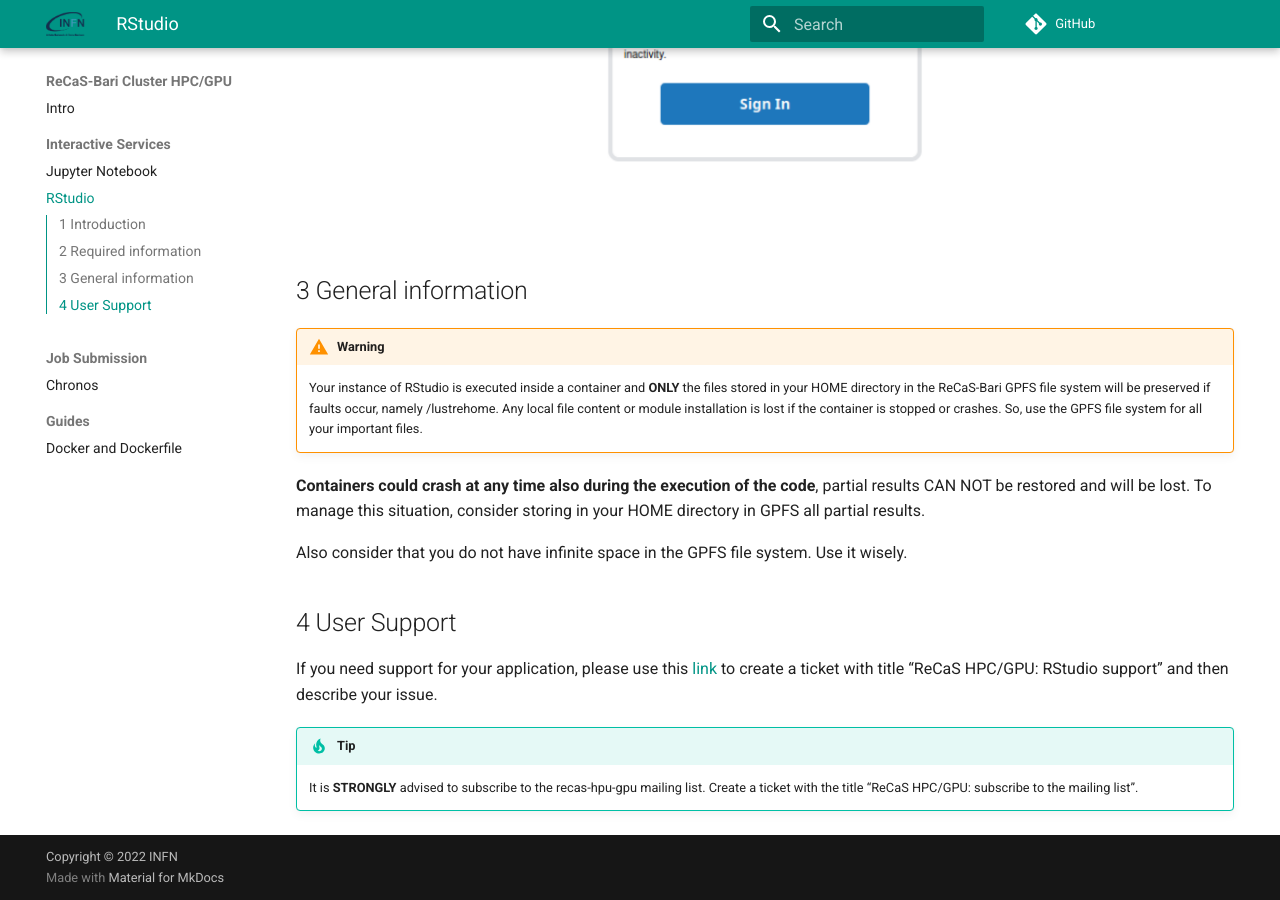
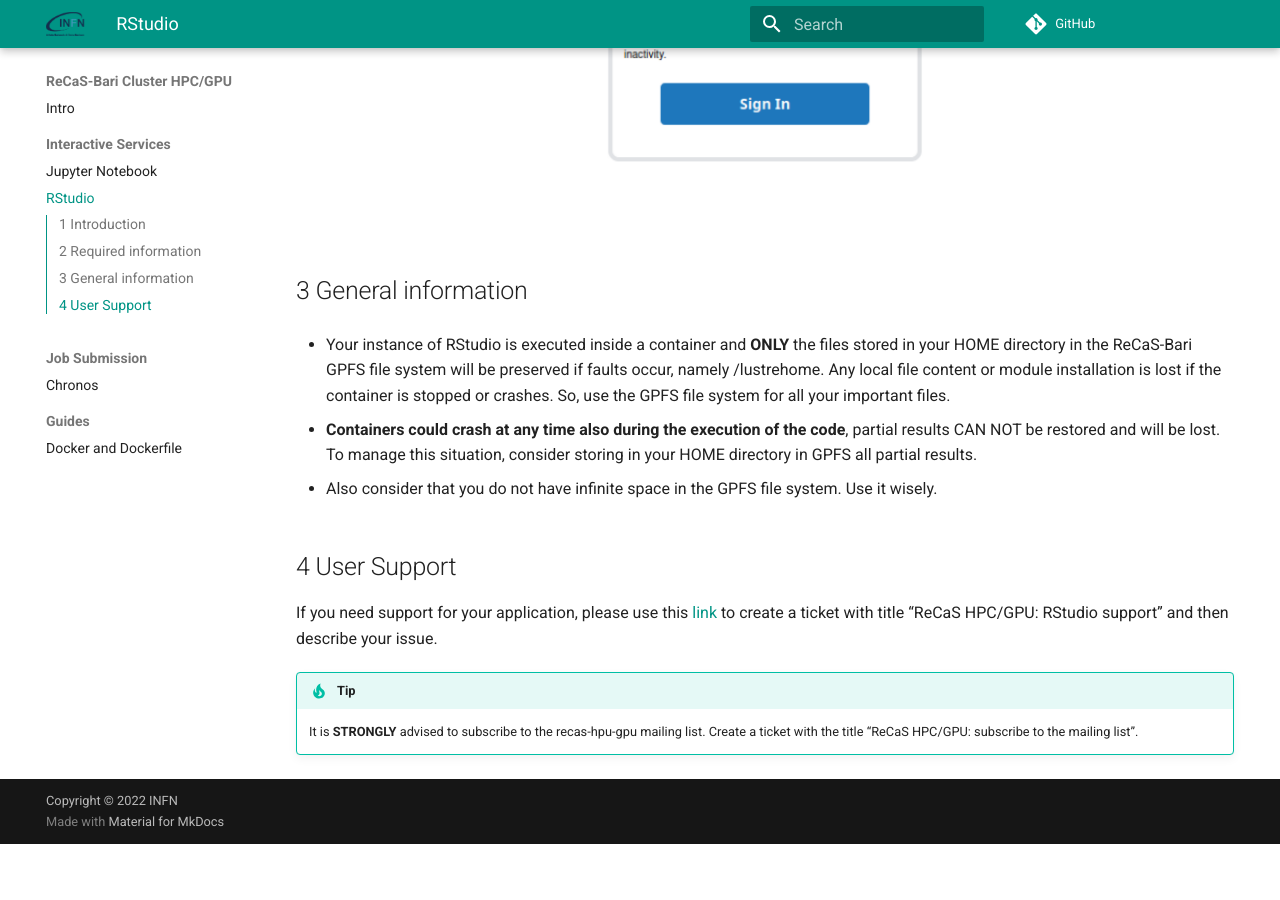
Before and after one commit to jvino/cluster-hpc-gpu-guides, an MkDocs documentation site: the page built from docs/interactive_services/rstudio.md, in a window 1280 px wide and 900 px high, scrolled down 1897 px. Built offline with MkDocs 1.6.1 and Material for MkDocs 9.7.7, drawn with Linux system fonts in a browser that asks for light colours; comment, search, counter and statistics services are not loaded; after the commit the page ends 2741 px from its top, so only the background shows below that.

Commit message:
first draft rstudio

```diff
--- a/docs/interactive_services/rstudio.md
+++ b/docs/interactive_services/rstudio.md
@@ -42,12 +42,11 @@
 ![rstudio@](images/rstudio2.png)
 
 ## 3 General information
-!!! warning
-    Your instance of RStudio is executed inside a container and **ONLY** the files stored in your HOME directory in the ReCaS-Bari GPFS file system will be preserved if faults occur, namely /lustrehome. Any local file content or module installation is lost if the container is stopped or crashes. So, use the GPFS file system for all your important files.
+- Your instance of RStudio is executed inside a container and **ONLY** the files stored in your HOME directory in the ReCaS-Bari GPFS file system will be preserved if faults occur, namely /lustrehome. Any local file content or module installation is lost if the container is stopped or crashes. So, use the GPFS file system for all your important files.
 
-**Containers could crash at any time also during the execution of the code**, partial results CAN NOT be restored and will be lost. To manage this situation, consider storing in your HOME directory in GPFS all partial results.
+- **Containers could crash at any time also during the execution of the code**, partial results CAN NOT be restored and will be lost. To manage this situation, consider storing in your HOME directory in GPFS all partial results.
 
-Also consider that you do not have infinite space in the GPFS file system. Use it wisely.
+- Also consider that you do not have infinite space in the GPFS file system. Use it wisely.
 
 ## 4 User Support
 If you need support for your application, please use this [link](https://www.recas-bari.it/index.php/en/recas-bari-servizi-en/support-request) to create a ticket with title “ReCaS HPC/GPU: RStudio support” and then describe your issue.
```
